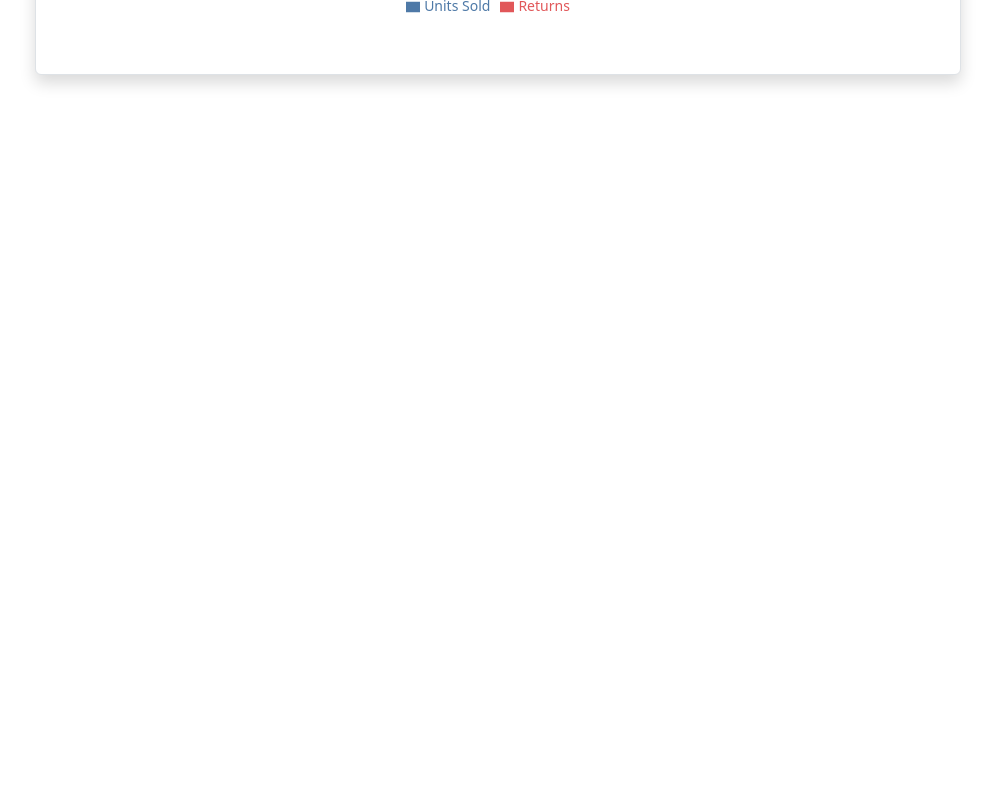
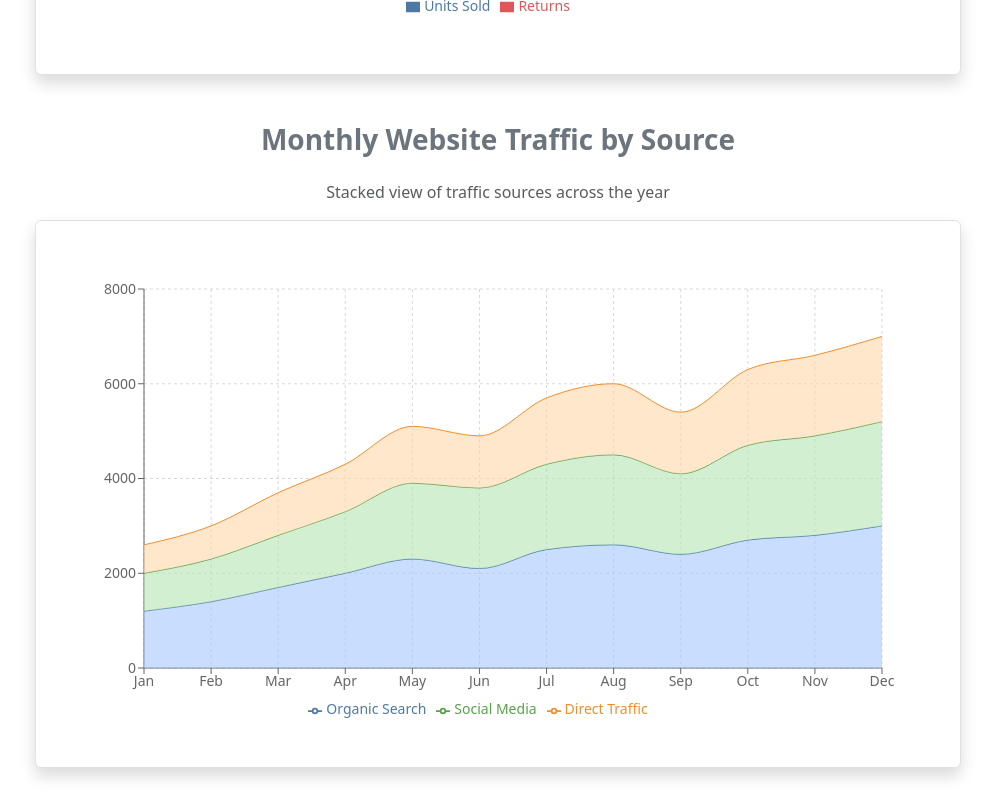
Before and after one commit to lakadeamit220/recharts-demo, a React (Vite) app: page / in a window 1280 px wide. Shown: the part 1998-2798 px from the top of the page, without its empty margins (142-1137 px from the left). Before the commit the page ends 2105 px from the top, so only its background shows below. Built offline with nearby package versions, Linux system fonts and the light colour scheme.

Commit message:
Implemented StackedAreaChart from recharts

```diff
--- a/src/App.jsx
+++ b/src/App.jsx
@@ -2,6 +2,7 @@ import "./App.css";
 import SimpleAreaChart from "./components/SimpleAreaChart";
 import SimpleBarChart from "./components/SimpleBarChart";
 import SimpleLineChart from "./components/SimpleLineChart";
+import StackedAreaChart from "./components/StackedAreaChart";
 
 function App() {
   return (
@@ -9,6 +10,7 @@ function App() {
       <SimpleLineChart />
       <SimpleAreaChart />
       <SimpleBarChart />
+      <StackedAreaChart />
     </>
   );
 }
--- /dev/null
+++ b/src/components/StackedAreaChart.jsx
@@ -0,0 +1,106 @@
+import React from "react";
+import {
+  AreaChart,
+  Area,
+  XAxis,
+  YAxis,
+  CartesianGrid,
+  Tooltip,
+  Legend,
+  ResponsiveContainer,
+} from "recharts";
+
+// Simulated real-world traffic data
+const trafficData = [
+  { month: "Jan", organic: 1200, social: 800, direct: 600 },
+  { month: "Feb", organic: 1400, social: 900, direct: 700 },
+  { month: "Mar", organic: 1700, social: 1100, direct: 900 },
+  { month: "Apr", organic: 2000, social: 1300, direct: 1000 },
+  { month: "May", organic: 2300, social: 1600, direct: 1200 },
+  { month: "Jun", organic: 2100, social: 1700, direct: 1100 },
+  { month: "Jul", organic: 2500, social: 1800, direct: 1400 },
+  { month: "Aug", organic: 2600, social: 1900, direct: 1500 },
+  { month: "Sep", organic: 2400, social: 1700, direct: 1300 },
+  { month: "Oct", organic: 2700, social: 2000, direct: 1600 },
+  { month: "Nov", organic: 2800, social: 2100, direct: 1700 },
+  { month: "Dec", organic: 3000, social: 2200, direct: 1800 },
+];
+
+// Custom tooltip
+const CustomTooltip = ({ active, payload, label }) => {
+  if (active && payload && payload.length) {
+    return (
+      <div
+        style={{
+          backgroundColor: "#fff",
+          border: "1px solid #ccc",
+          padding: "10px",
+        }}
+      >
+        <p className="fw-bold">{`Month: ${label}`}</p>
+        {payload.map((entry, index) => (
+          <p key={index} style={{ color: entry.color }}>
+            {`${entry.name}: ${entry.value}`}
+          </p>
+        ))}
+      </div>
+    );
+  }
+  return null;
+};
+
+export default function StackedAreaChart() {
+  return (
+    <div className="container mt-5">
+      <div className="row">
+        <div className="col-12 text-center">
+          <h3 className="mb-4 fw-bold text-secondary">Monthly Website Traffic by Source</h3>
+          <p className="text-muted">Stacked view of traffic sources across the year</p>
+        </div>
+      </div>
+
+      <div className="row justify-content-center">
+        <div className="col-12 col-md-12 col-lg-10">
+          <div className="chart-container border rounded shadow p-5 bg-white">
+            <ResponsiveContainer width="100%" height={450}>
+              <AreaChart
+                data={trafficData}
+                margin={{ top: 20, right: 30, left: 0, bottom: 0 }}
+              >
+                <CartesianGrid strokeDasharray="3 3" stroke="#d8d8d8" />
+                <XAxis dataKey="month" tick={{ fontSize: 14 }} />
+                <YAxis tick={{ fontSize: 14 }} />
+                <Tooltip content={<CustomTooltip />} />
+                <Legend wrapperStyle={{ fontSize: "14px" }} />
+                <Area
+                  type="monotone"
+                  dataKey="organic"
+                  stackId="1"
+                  stroke="#4e79a7"
+                  fill="#a6c8ff"
+                  name="Organic Search"
+                />
+                <Area
+                  type="monotone"
+                  dataKey="social"
+                  stackId="1"
+                  stroke="#59a14f"
+                  fill="#b5e6b3"
+                  name="Social Media"
+                />
+                <Area
+                  type="monotone"
+                  dataKey="direct"
+                  stackId="1"
+                  stroke="#f28e2c"
+                  fill="#ffd8a8"
+                  name="Direct Traffic"
+                />
+              </AreaChart>
+            </ResponsiveContainer>
+          </div>
+        </div>
+      </div>
+    </div>
+  );
+}
```
